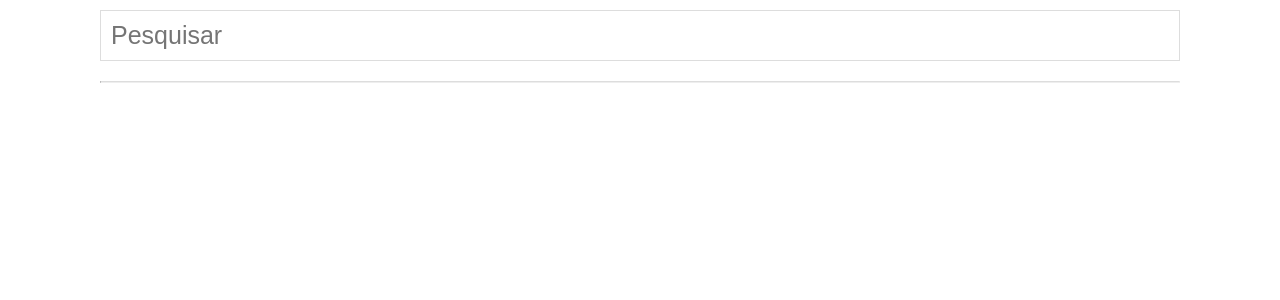
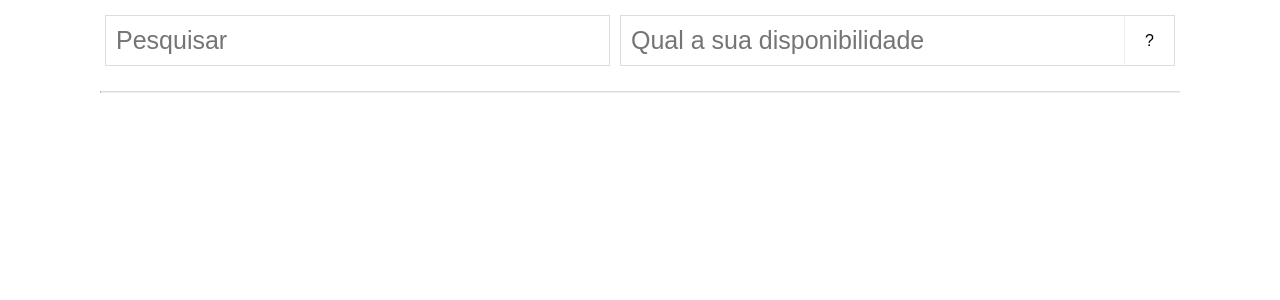
Before and after one commit to duylecampos/youtube-search-frontend, a React (Create React App) app: page / in a window 1280 px wide. Shown: the top 300 px of the page. Built offline with nearby package versions, Linux system fonts and the light colour scheme.

Commit message:
feat(Search): add availability input

```diff
--- a/public/index.html
+++ b/public/index.html
@@ -24,7 +24,7 @@
       work correctly both with client-side routing and a non-root public URL.
       Learn how to configure a non-root public URL by running `npm run build`.
     -->
-    <title>React App</title>
+    <title>YouTube Search</title>
   </head>
   <body>
     <noscript>You need to enable JavaScript to run this app.</noscript>
--- a/src/components/SearchBar/SearchBar.js
+++ b/src/components/SearchBar/SearchBar.js
@@ -3,18 +3,60 @@ import PropTypes from 'prop-types';
 
 import styles from './SearchBar.module.css';
 
-const SearchBar = ({ onSubmit }) => (
-  <div className={styles.SearchBar}>
-    <form
-      onSubmit={(e) => {
-        e.preventDefault();
-        return onSubmit(e.target[0].value, [1, 2, 3, 4, 5, 6, 7]);
-      }}
-    >
-      <input type="text" name="term" placeholder="Pesquisar" />
-    </form>
-  </div>
-);
+const SearchBar = ({ onSubmit }) => {
+  const validateAvailability = ({ target }) => {
+    const items = target.value.split(',');
+    if (items.length !== 7) {
+      target.setCustomValidity(
+        'Esse campo deve possuir 7 numeros separado por vírgula',
+      );
+    } else {
+      target.setCustomValidity('');
+    }
+  };
+
+  const parseForm = (e) => {
+    e.preventDefault();
+    const rawAvailability = e.target.availability.value.split(',');
+    const availability = rawAvailability.map((i) => parseInt(i));
+    const term = e.target.term.value;
+    return onSubmit(term, availability);
+  };
+
+  return (
+    <div className={styles.SearchBar}>
+      <form onSubmit={parseForm}>
+        <input
+          type="text"
+          name="term"
+          className={styles.term}
+          placeholder="Pesquisar"
+          required
+        />
+        <span className={styles.availabilityWrapper}>
+          <input
+            type="text"
+            name="availability"
+            className={styles.availability}
+            placeholder="Qual a sua disponibilidade"
+            onInput={validateAvailability}
+            required
+          />
+          <button
+            type="button"
+            className={styles.tooltip}
+            data-title="Digite sua disponibilidade nos proximos 7 dias (em minutos) separada por virgula. Ex: 15, 120, 30, 150, 20, 40, 90"
+          >
+            ?
+          </button>
+          <button type="submit" className={styles.submit}>
+            Buscar
+          </button>
+        </span>
+      </form>
+    </div>
+  );
+};
 SearchBar.propTypes = {
   onSubmit: PropTypes.func.isRequired,
 };
--- a/src/components/SearchBar/SearchBar.module.css
+++ b/src/components/SearchBar/SearchBar.module.css
@@ -4,11 +4,94 @@
 
 .SearchBar form {
   display: flex;
+  flex-wrap: wrap;
 }
 
-.SearchBar input {
+.SearchBar form .term,
+.SearchBar .availabilityWrapper {
+  margin: 5px;
+}
+
+.SearchBar input,
+.SearchBar button {
+  font-size: 25px;
+  padding: 10px;
+  border: 1px solid #ddd;
+}
+.SearchBar input:focus {
+  outline: none;
+}
+.SearchBar input.term {
   flex-grow: 1;
   font-size: 25px;
   padding: 10px;
   border: 1px solid #ddd;
 }
+
+.SearchBar .availabilityWrapper {
+  flex-grow: 1;
+  display: flex;
+}
+
+.SearchBar input.availability {
+  border-right: 1px solid #eee;
+  flex-grow: 1;
+}
+
+.SearchBar button {
+  border-left: none;
+  width: 50px;
+}
+
+.SearchBar button:focus {
+  outline: none;
+  cursor: help;
+}
+
+.SearchBar .tooltip {
+  text-decoration: none;
+  color: #000;
+  font-size: 16px;
+  transition: all 0.4s ease;
+  -webkit-transition: all 0.4s ease;
+  padding: 5px;
+  background-color: #fff;
+  position: relative;
+}
+.SearchBar .tooltip:before {
+  content: attr(data-title);
+  background-color: #000;
+  color: #fff;
+  font-size: 13px;
+  padding: 10px;
+  box-sizing: border-box;
+  position: absolute;
+  right: 0;
+  top: 65px;
+  width: max-content;
+  max-width: calc(100vw - 10vw);
+  opacity: 0;
+  transition: all 0.4s ease;
+  word-break: normal;
+}
+.SearchBar .tooltip:after {
+  content: '';
+  position: absolute;
+  opacity: 0;
+  width: 0;
+  height: 0;
+  left: 5px;
+  bottom: -16px;
+  border-style: solid;
+  border-width: 0 10px 10px 10px;
+  border-color: transparent transparent #000 transparent;
+  transition: all 0.4s ease;
+}
+.SearchBar .tooltip:hover:after,
+.SearchBar .tooltip:hover:before {
+  opacity: 1;
+}
+
+.SearchBar button[type='submit'] {
+  display: none;
+}
```
